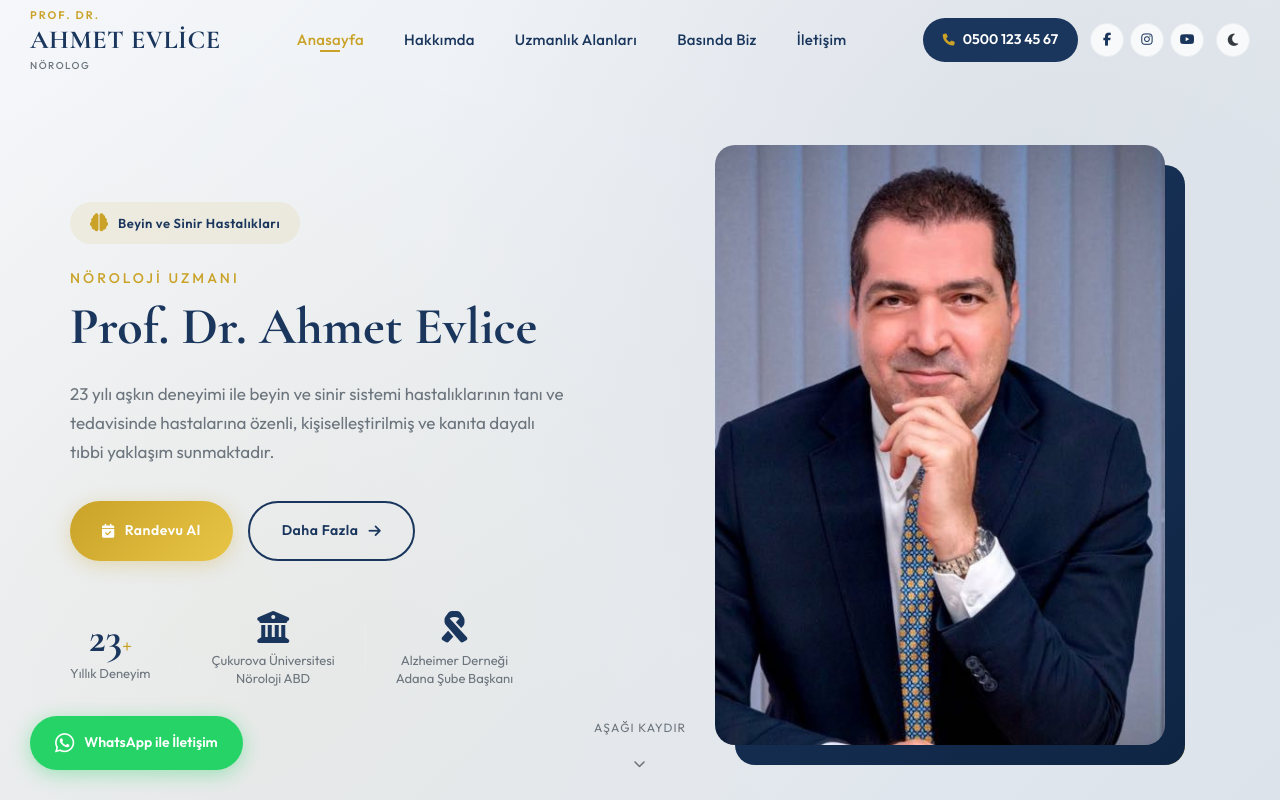
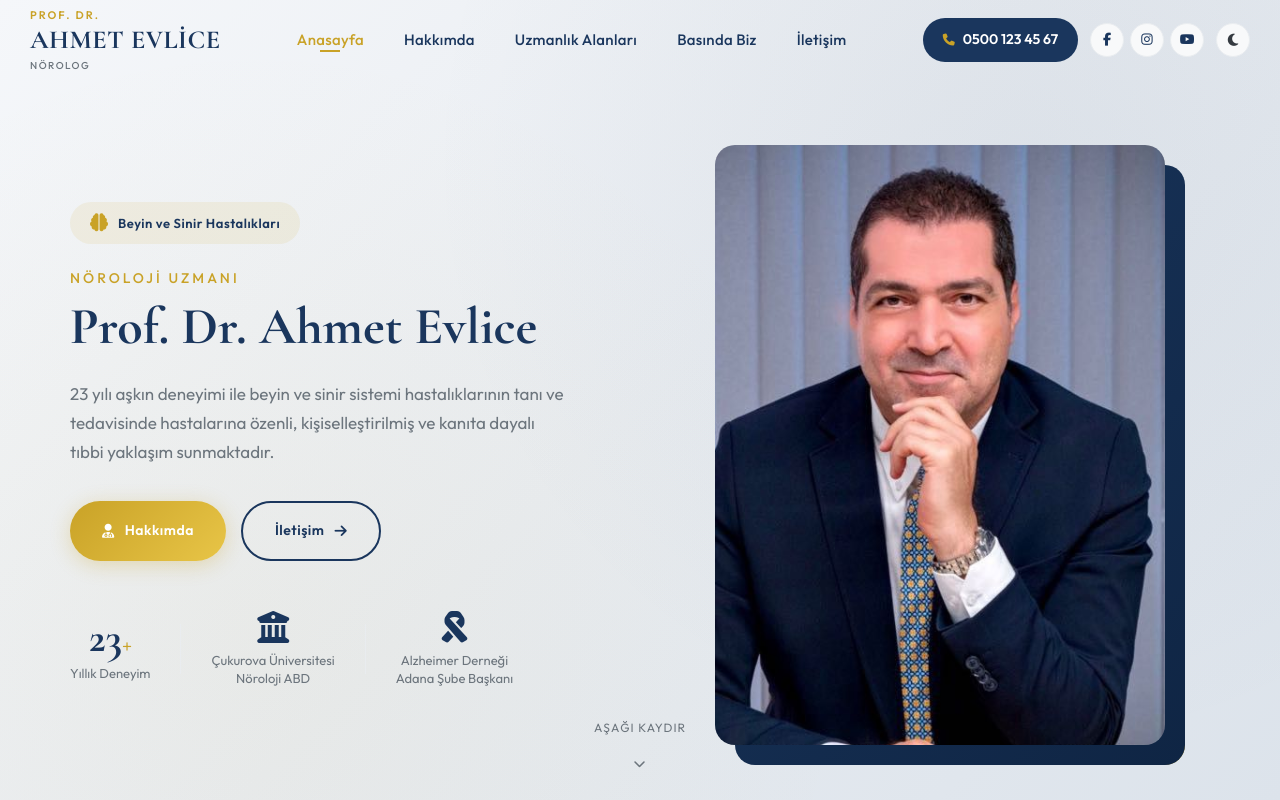
Before and after one commit to oykubengisu/ahmetevlice, a plain HTML site: page index.html in a window 1280 px wide. Shown: the top 800 px of the page. Drawn offline with nearby package versions, Linux system fonts and the light colour scheme.

Commit message:
Randevu ve WhatsApp butonları kaldırıldı

```diff
--- a/index.html
+++ b/index.html
@@ -96,12 +96,12 @@
                 </p>
 
                 <div class="hero-buttons" data-aos="fade-up" data-aos-delay="300">
-                    <a href="#contact" class="btn btn-primary">
-                        <i class="fas fa-calendar-check"></i>
-                        Randevu Al
+                    <a href="#about" class="btn btn-primary">
+                        <i class="fas fa-user-md"></i>
+                        Hakkımda
                     </a>
-                    <a href="#about" class="btn btn-outline">
-                        <span>Daha Fazla</span>
+                    <a href="#contact" class="btn btn-outline">
+                        <span>İletişim</span>
                         <i class="fas fa-arrow-right"></i>
                     </a>
                 </div>
@@ -458,7 +458,7 @@
                 <span class="section-subtitle">İletişim</span>
                 <h2 class="section-title">Bize Ulaşın</h2>
                 <p class="section-description">
-                    Randevu almak veya sorularınız için bizimle iletişime geçebilirsiniz.
+                    Sorularınız için bizimle iletişime geçebilirsiniz.
                 </p>
             </div>
 
@@ -509,7 +509,7 @@
 
                 <div class="contact-form-wrapper" data-aos="fade-left">
                     <form class="contact-form" id="contact-form">
-                        <h3 class="form-title">Randevu Formu</h3>
+                        <h3 class="form-title">İletişim Formu</h3>
 
                         <div class="form-group">
                             <input type="text" id="name" name="name" placeholder="Adınız Soyadınız" required>
@@ -530,9 +530,8 @@
                         <div class="form-group">
                             <select id="subject" name="subject" required>
                                 <option value="" disabled selected>Konu Seçiniz</option>
-                                <option value="randevu">Randevu Talebi</option>
                                 <option value="bilgi">Bilgi Almak İstiyorum</option>
-                                <option value="kontrol">Kontrol Muayenesi</option>
+                                <option value="soru">Soru Sormak İstiyorum</option>
                                 <option value="diger">Diğer</option>
                             </select>
                             <i class="fas fa-list"></i>
@@ -633,12 +632,6 @@
         </div>
     </footer>
 
-    <!-- WhatsApp Button -->
-    <a href="https://wa.me/905001234567" class="whatsapp-btn" target="_blank">
-        <i class="fab fa-whatsapp"></i>
-        <span>WhatsApp ile İletişim</span>
-    </a>
-
     <!-- Back to Top -->
     <a href="#home" class="back-to-top" id="back-to-top">
         <i class="fas fa-chevron-up"></i>
```
